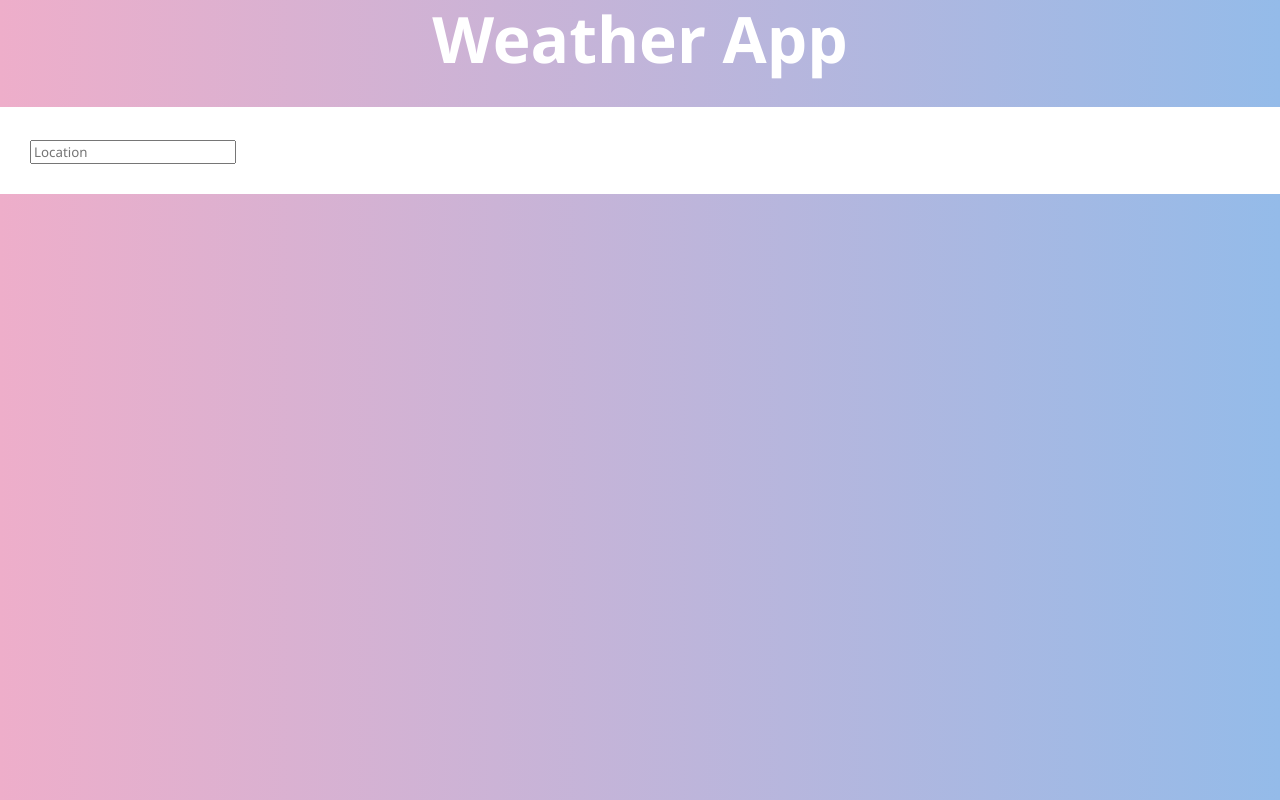
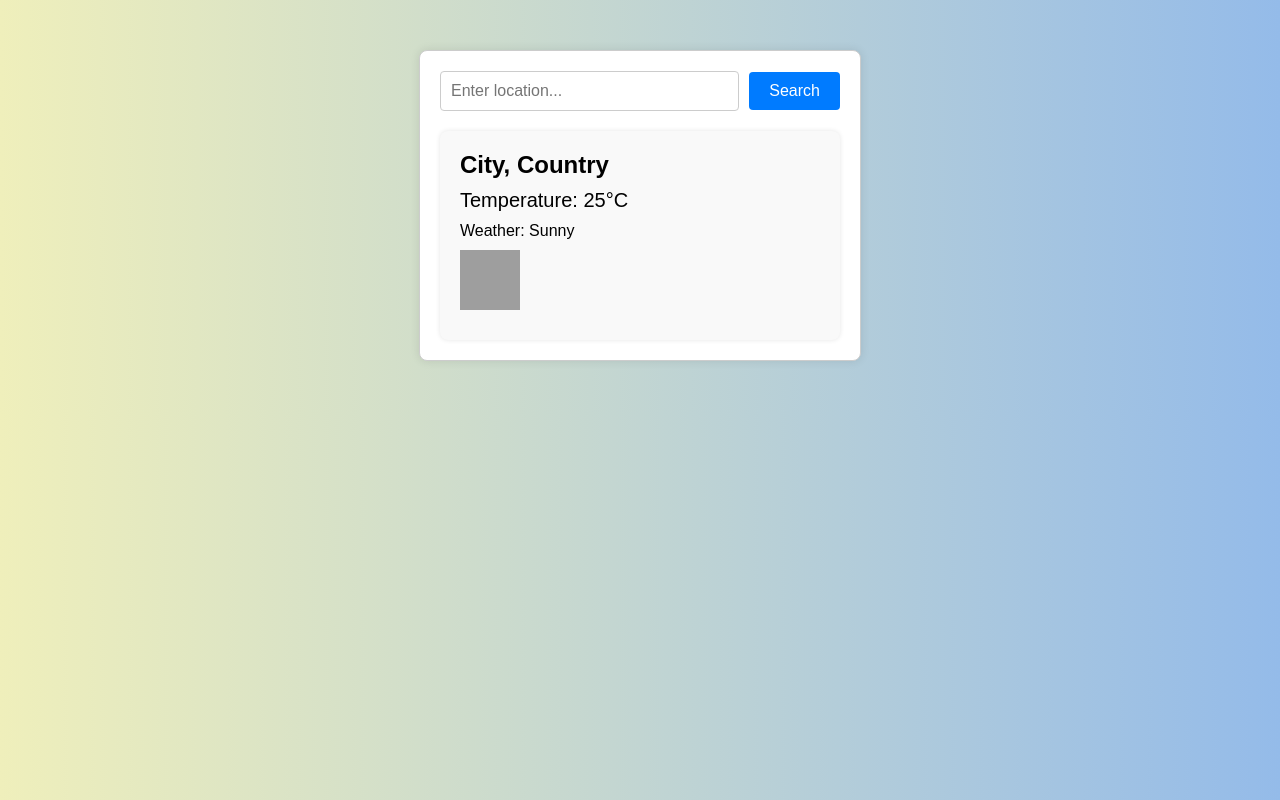
Before and after one commit to varunbehere/JS-Practice-Projects, a plain HTML site: page 6-Weather App/index.html in a window 1280 px wide. Shown: the top 800 px of the page. Drawn offline with Linux system fonts and the light colour scheme; grey boxes are pictures that could not be loaded.

Commit message:
weather api project done

```diff
--- a/6-Weather App/index.html
+++ b/6-Weather App/index.html
@@ -5,19 +5,21 @@
     <meta name="viewport" content="width=device-width, initial-scale=1.0">
     <title>Weather App</title>
     <link rel="stylesheet" href="styles.css">
-    <link rel="icon" href="weather-app.png">
 </head>
 <body>
-    <div id  = 'container'>
-        <div id = 'heading-container'>
-            <h1>Weather App</h1>
+    <div class="weather-app">
+        <div class="search-container">
+            <input type="text" id="location-input" placeholder="Enter location...">
+            <button id="search-btn">Search</button>
+        </div>
+        <div id="weather-info">
+            <div id="location">City, Country</div>
+            <div id="temperature">Temperature: 25°C</div>
+            <div id="description">Weather: Sunny</div>
+            <div id="icon"><img id ='iconImg' src="https://www.weatherbit.io/static/img/icons/r01d.png" alt="Weather Icon"></div>
+        </div>
 
-        </div>
-        <div id = 'body-container'>
-            <input type="search" placeholder="Location"/>
-        </div>
     </div>
-
-    <script src='script.js'></script>
+    <script src="script.js"></script>
 </body>
 </html>
--- a/6-Weather App/script.js
+++ b/6-Weather App/script.js
@@ -0,0 +1,46 @@
+const locationInput = document.querySelector('#location-input');
+const searchBtn = document.querySelector('#search-btn');
+
+const locationElement = document.querySelector('#location');
+const tempElement = document.querySelector('#temperature');
+const descElement = document.querySelector('#description');
+const iconImg = document.querySelector('#iconImg');
+
+const apiKey = '374ad7f13f5d47cb952160821241903';
+let locationVal = ''
+console.log('Script Connection')
+searchBtn.addEventListener('click', function() {
+    locationVal = locationInput.value.trim();
+    console.log(locationVal);
+    if(locationVal === null || locationVal== ''){
+        alert('Location empty !')
+    }
+    else{
+        fetchData()
+    }
+});
+
+async function fetchData() {
+    let apiUrl = `https://api.weatherapi.com/v1/current.json?key=${apiKey}&q=${locationVal}`;
+    console.log('IN async function');
+    try {
+        const response = await fetch(apiUrl);
+        if (!response.ok) {
+            throw new Error('Network response was not ok');
+        }
+        const data = await response.json(); // Parse JSON data
+        updateUI(data);
+        console.log('URL Fetched');
+
+    } catch (error) {
+        alert(`${error} an error encountered`);
+    }
+}
+
+function updateUI (data){
+    console.log('Data Updating')
+    locationElement.textContent = `${data.location.name}, ${data.location.country}`;
+    tempElement.textContent = `Temperature: ${data.current.temp_c}°C`;
+    descElement.textContent = `Weather: ${data.current.condition.text}`;
+    iconImg.src = `https:${data.current.condition.icon}`;
+}
--- a/6-Weather App/styles.css
+++ b/6-Weather App/styles.css
@@ -1,26 +1,81 @@
-*{
+/* styles.css */
+
+body {
+    font-family: Arial, sans-serif;
     margin: 0;
-    font-family: 'Segoe UI', Tahoma, Geneva, Verdana, sans-serif;
+    padding: 0;
+    background: rgb(239,239,187);
+background: linear-gradient(90deg, rgba(239,239,187,1) 0%, rgba(148,187,233,1) 100%);
 }
-#container{
-    background: rgb(238,174,202);
-    background: linear-gradient(90deg, rgba(238,174,202,1) 0%, rgba(148,187,233,1) 100%);
-    height: 100vw;
-    display: block;
+
+.weather-app {
+    max-width: 400px;
+    margin: 50px auto;
+    padding: 20px;
+    border: 1px solid #ccc;
+    border-radius: 8px;
+    box-shadow: 0 0 10px rgba(0, 0, 0, 0.1);
+    background-color: white;
+
 }
-#heading-container{
+
+.search-container {
     display: flex;
-    justify-content: center;
     align-items: center;
-    font-size: xx-large;
-    color: white;
-    /* background-color: white; */
-    height: 6%;
-    border-bottom: 3px solid white;
-    padding-bottom: 30px;
 }
-#body-container{
-    background-color: white;
-    display: flo;
-    padding: 30px;
+
+#location-input {
+    flex: 1;
+    padding: 10px;
+    font-size: 16px;
+    border: 1px solid #ccc;
+    border-radius: 4px;
 }
+
+#search-btn {
+    padding: 10px 20px;
+    font-size: 16px;
+    background-color: #007bff;
+    color: #fff;
+    border: none;
+    border-radius: 4px;
+    cursor: pointer;
+    margin-left: 10px;
+}
+#weather-info {
+    margin-top: 20px;
+    background-color: #f9f9f9;
+    padding: 20px;
+    border-radius: 8px;
+    box-shadow: 0 0 5px rgba(0, 0, 0, 0.1);
+}
+
+#weather-info > div {
+    margin-bottom: 10px;
+}
+
+#icon {
+    display: flex;
+    align-items: center;
+}
+
+#icon img {
+    width: 60px;
+    height: 60px;
+    margin-right: 10px;
+}
+
+#location {
+    font-size: 24px;
+    font-weight: bold;
+}
+
+#temperature {
+    font-size: 20px;
+}
+
+#description {
+    font-size: 16px;
+}
+
+/* Add more styles as needed */
```
